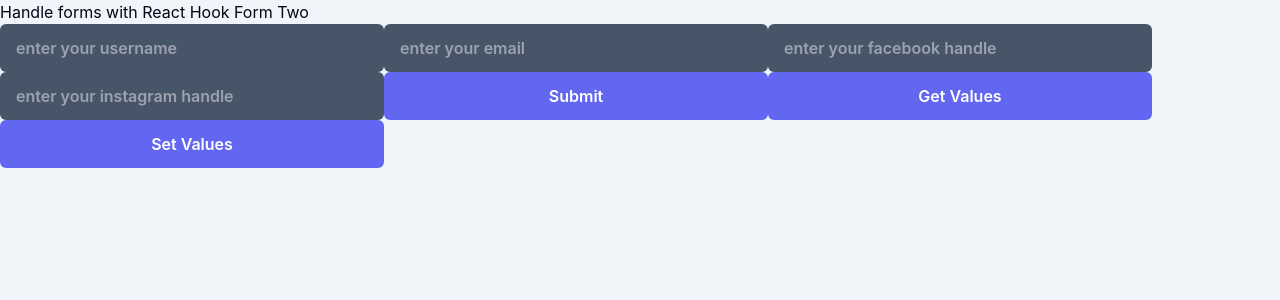
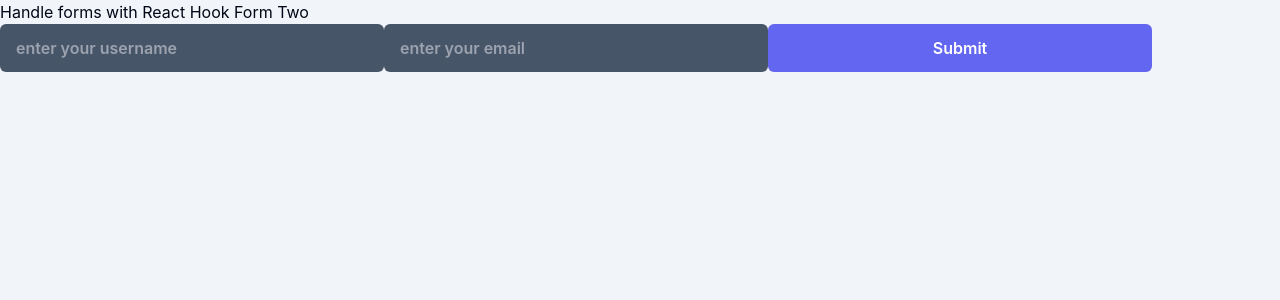
Before and after one commit to designervenkat/react-workspace-idx, a React (Vite) app in the folder 05-react-handle-forms/: page / in a window 1280 px wide. Shown: the top 300 px of the page. Built offline with nearby package versions, Linux system fonts and the light colour scheme.

Commit message:
react-hook-forms completed

```diff
--- a/05-react-handle-forms/src/App.jsx
+++ b/05-react-handle-forms/src/App.jsx
@@ -1,11 +1,11 @@
-import ReactHookFormFour from "./components/rhf-part-four";
+import ReactHookFormFive from "./components/rhf-part-five";
 
 function App() {
 
 
 
   return (
-    <ReactHookFormFour />
+    <ReactHookFormFive />
   );
 }
 
--- /dev/null
+++ b/05-react-handle-forms/src/components/rhf-part-five.jsx
@@ -0,0 +1,118 @@
+import { useForm } from "react-hook-form";
+import { DevTool } from "@hookform/devtools";
+import Loader from "./shared/Loader";
+import { useEffect } from "react";
+
+
+
+export default function ReactHookFormFive() {
+  const {
+    register,
+    handleSubmit,
+    control,
+    getValues,
+    setValue,
+    watch,
+    setError,
+    setFocus,
+    reset,
+    formState: { errors, isSubmitting, isDirty, isValid, isSubmitSuccessful, isSubmitted, submitCount },
+  } = useForm({
+    defaultValues: {
+      username: "",
+      email: "",
+    },
+  });
+
+  // custom handle function
+  const onSubmit = async ({ username, email }) => {
+
+    await new Promise((resolve) => setTimeout(resolve, 1000));
+    console.log({ username, email });
+
+  };
+
+  useEffect(() => {
+    setFocus("username");
+  }, [setFocus])
+
+//   useEffect(() => {
+//     if(isSubmitSuccessful){
+//         reset()
+//     }
+//   }, [isSubmitSuccessful, reset])
+
+  console.log({isDirty, isValid, isSubmitting });
+  console.log({ isSubmitting, isSubmitted, isSubmitSuccessful,  submitCount})
+
+  return (
+    <div className="h-screen w-full max-w-7xl mx-auto grid place-content-center">
+      <div className="flex flex-col gap-y-6">
+        <h2 className="text-xl font-bold mb-6">
+          Handle forms with React Hook Form Two
+        </h2>
+
+        <form
+          className="flex flex-col gap-y-6"
+          onSubmit={handleSubmit(onSubmit)}
+        >
+          <input
+            type="text"
+            placeholder="enter your username"
+            className="form-input caret-yellow-500"
+            {...register("username", {
+              required: "Username is required",
+              minLength: {
+                value: 5,
+                message: "Username must be at least 5 characters",
+              },
+            })}
+          />
+          {errors.username && (
+            <span className="text-red-400 block">
+              {errors.username?.message}
+            </span>
+          )}
+
+          <input
+            type="text"
+            placeholder="enter your email"
+            className="form-input caret-yellow-500 focus:ring-2 outline-1 ring-yellow-400 "
+            {...register("email", {
+              required: "email is required",
+              pattern: {
+                value: /^[A-Z0-9._%+-]+@[A-Z0-9.-]+\.[A-Z]{2,}$/i,
+                message: "Invalid email address",
+              },
+              validate: {
+                emailAvailable: async (fieldValue) => {
+                    const response = await fetch(
+
+                        `https://jsonplaceholder.typicode.com/users?email=${fieldValue}`
+                    )
+                    const data = await response.json()
+                    return data.length > 0 ? setError("root", {message: "Email already exist!"}) : setError("root", {message: "Email is available!"})
+                }
+              }
+            })}
+          />
+          {errors.email && (
+            <span className="text-red-400 block">{errors.email?.message}</span>
+          )}
+
+        {errors.root && <p className="text-red-400 block">{errors.root.message}</p>}
+          <button
+            type="submit"
+            disabled={!isDirty || isSubmitting}
+            className={`form-button flex justify-center items-center`}
+          >
+            {isSubmitting ? <Loader /> : "Submit"}
+          </button>
+
+
+        </form>
+      </div>
+      <DevTool control={control} />
+    </div>
+  );
+}
```
